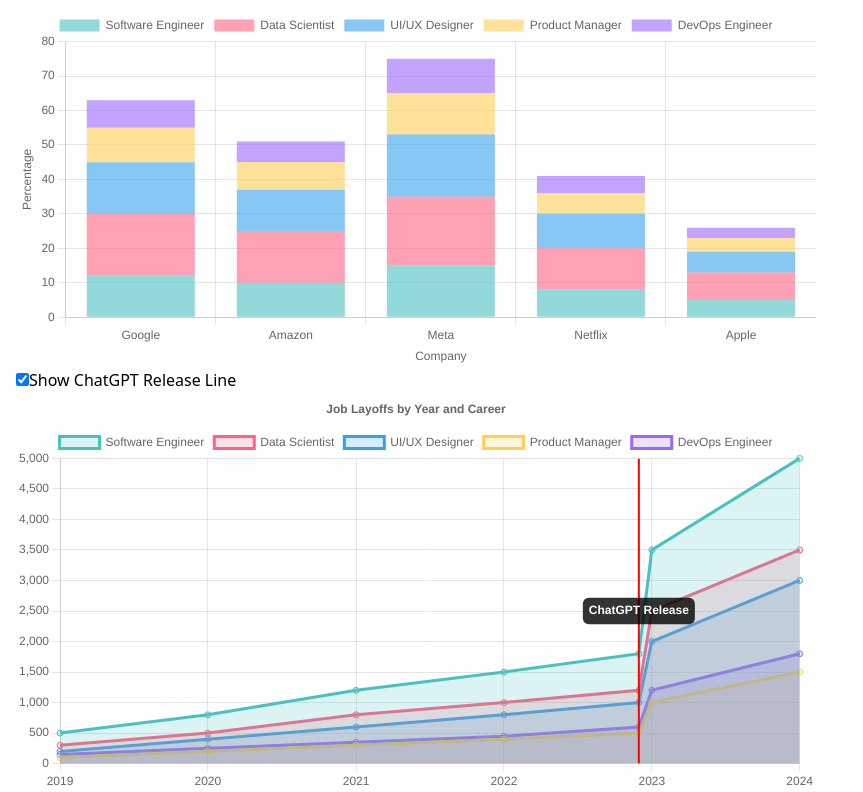
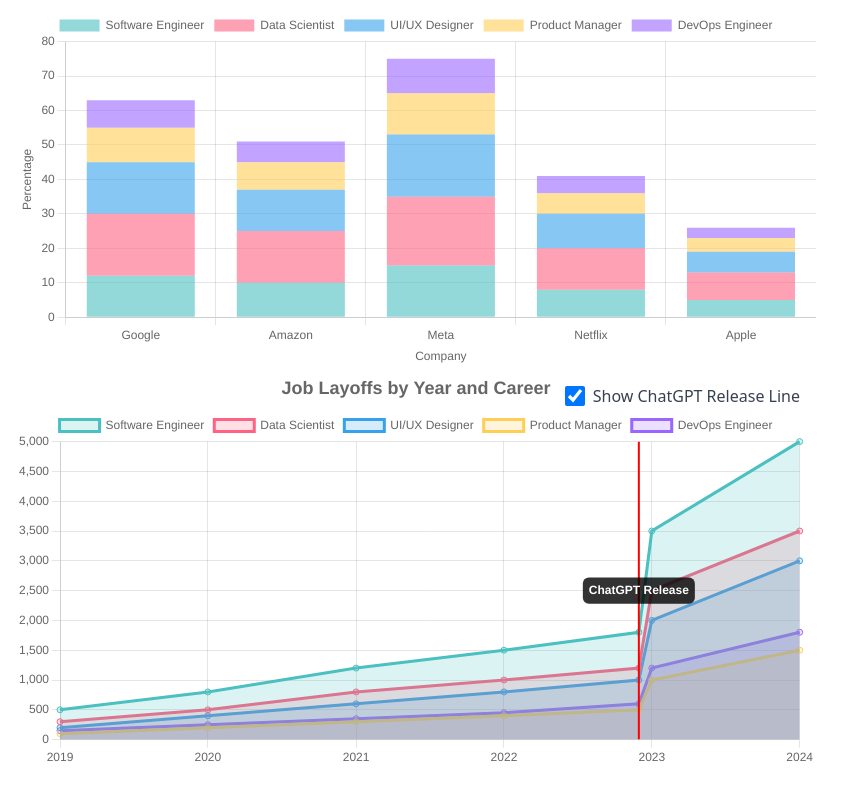
Before and after one commit to Terry9022/RPI-Interactive-Data-Visualization, a React (Vite) app: page /influence-genai in a window 1280 px wide. Shown: the part 209-1001 px from the top of the page, without its empty margins (0-863 px from the left). After the commit the page ends 977 px from the top, so only its background shows below. Built offline with nearby package versions, Linux system fonts and the light colour scheme.

Commit message:
change the style for checkbox

```diff
--- a/src/charts/LayoffsByYearChart.jsx
+++ b/src/charts/LayoffsByYearChart.jsx
@@ -127,6 +127,9 @@
       title: {
         display: true,
         text: "Job Layoffs by Year and Career",
+        font: {
+          size: 18,
+        },
       },
       annotation: {
         annotations: showChatGPTLine
@@ -180,15 +183,18 @@
   };
 
   return (
-    <div>
-      <div>
-        <label>
+    <div className="relative">
+      <div className="absolute top-4 right-4 z-10">
+        <label className="flex items-center space-x-2 cursor-pointer">
           <input
             type="checkbox"
+            className="form-checkbox h-5 w-5 text-blue-600 transition duration-150 ease-in-out"
             checked={showChatGPTLine}
             onChange={handleToggleChatGPTLine}
           />
-          Show ChatGPT Release Line
+          <span className="text-gray-700 font-medium select-none">
+            Show ChatGPT Release Line
+          </span>
         </label>
       </div>
       <Line data={data} options={options} />
```
